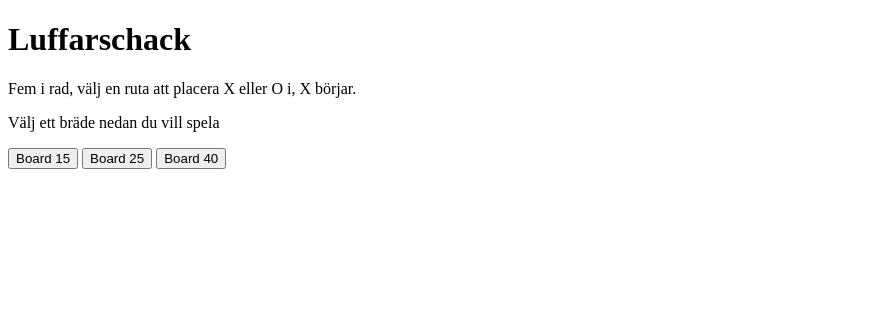
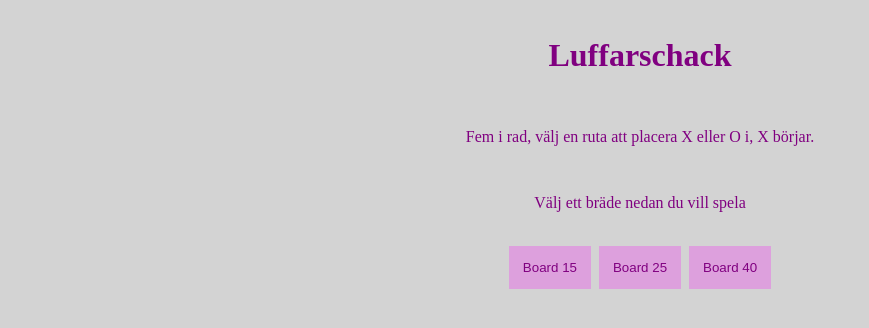
Before and after one commit to Floralforest19/luffarshack, a plain HTML site: page index.html in a window 1280 px wide. Shown: the whole page, without its empty margins (0-869 px from the left). Drawn offline with Linux system fonts and the light colour scheme.

Commit message:
Update index.html

```diff
--- a/index.html
+++ b/index.html
@@ -3,7 +3,7 @@
 <head>
     <meta charset="UTF-8">
      <title>Luffarschack</title>
-    <link rel="stylesheet" type="text/css" href="luffarschack.css">
+    <link rel="stylesheet" type="text/css" href="luffarshack.css">
     <style>
     </style>
 </head>
```
